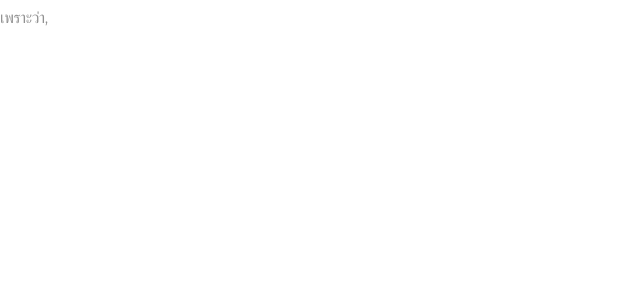
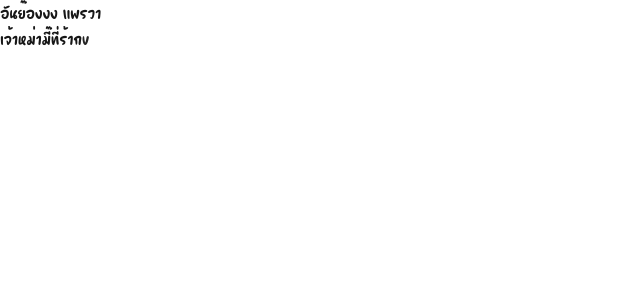
Before and after one commit to Kotchanit/happyanniversary, a Next.js app: page / in a window 1280 px wide. Shown: the top 300 px of the page, without its empty margins (0-640 px from the left). Built offline with nearby package versions, Linux system fonts and the light colour scheme.

Commit message:
second draft

```diff
--- a/src/app/components/FirstSection.tsx
+++ b/src/app/components/FirstSection.tsx
@@ -16,13 +16,16 @@ export default function FirstSection({ onComplete }: FirstSectionProps) {
 
   useEffect(() => {
     const timings = [
-      { fn: () => setStep(1), delay: 1500 },
-      { fn: () => setStep(2), delay: 3000 },
-      { fn: () => setHighlight(true), delay: 4500 },
-      { fn: () => setStep(3), delay: 7500 },
-      { fn: () => setStep(4), delay: 8500 },
-      { fn: () => setRotateSmiley(true), delay: 10000 },
-      { fn: () => setStep(5), delay: 11500 }
+      { fn: () => setStep(1), delay: 2000 },
+      { fn: () => setStep(2), delay: 9000 },
+      { fn: () => setHighlight(true), delay: 10000 },
+      { fn: () => setStep(3), delay: 13000 },
+      { fn: () => setStep(4), delay: 16000 },
+      { fn: () => setStep(5), delay: 19000 },
+      { fn: () => setStep(7), delay: 23000 },
+      { fn: () => setRotateSmiley(true), delay: 26000 },
+      { fn: () => setStep(8), delay: 29000 },
+      { fn: () => setStep(9), delay: 31000 }
     ];
 
     timings.forEach(({ fn, delay }) => {
@@ -33,30 +36,69 @@ export default function FirstSection({ onComplete }: FirstSectionProps) {
   return (
     <div className="w-full min-h-screen flex flex-col items-center justify-center bg-gradient-to-b from-[#F7A6C4] to-[#F28AB2] relative overflow-hidden">
       {/* Centered Animated Text Section */}
-      <div className="absolute inset-0 flex flex-col items-center justify-center -mt-16 text-center text-white text-lg md:text-2xl font-light">
+      <div className="absolute inset-0 flex flex-col items-center justify-center -mt-16 text-center text-white text-xl md:text-2xl font-light">
         {step === 1 && (
-          <motion.p
+          <motion.div
             key="praewa"
             className="text-3xl md:text-4xl font-bold text-white"
             initial={{ opacity: 0, y: 10 }}
             animate={{ opacity: 1, y: 0 }}
             exit={{ opacity: 0, y: -10 }}
-            transition={{ duration: 1.5, ease: "easeOut" }}
+            transition={{ duration: 2.5, ease: "easeOut" }}
           >
-            สวัสดีจ้า แพรวา,
-          </motion.p>
+            <p className="text-4xl md:text-6xl">
+              {"อันย๊องงง".split("").map((char, index) => (
+                <motion.span
+                  key={index}
+                  initial={{ opacity: 0 }}
+                  animate={{ opacity: 1 }}
+                  transition={{ duration: 0.1, delay: index * 0.1 }}
+                >
+                  {char}
+                </motion.span>
+              ))}
+              {" "}
+              <span className="text-6xl md:text-8xl">
+                {"แพรวา".split("").map((char, index) => (
+                  <motion.span
+                    key={index}
+                    initial={{ opacity: 0 }}
+                    animate={{ opacity: 1 }}
+                    transition={{ duration: 0.1, delay: ("อันย๊องงง".length + 1) * 0.1 + index * 0.1 }}
+                  >
+                    {char}
+                  </motion.span>
+                ))}
+              </span>
+            </p>
+            <p>
+              {"เจ้าหม่ามี๊ที่ร้ากของหนู ;D".split("").map((char, index) => (
+                <motion.span
+                  key={index}
+                  initial={{ opacity: 0 }}
+                  animate={{ opacity: 1 }}
+                  transition={{
+                    duration: 0.1,
+                    delay: ("อันย๊องงง".length + "แพรวา".length + 2) * 0.1 + index * 0.1
+                  }}
+                >
+                  {char}
+                </motion.span>
+              ))}
+            </p>
+          </motion.div>
         )}
 
         {step === 2 && (
           <motion.div
             key="realised-special"
-            className="text-xl md:text-2xl flex flex-col items-center"
+            className="text-3xl md:text-4xl flex flex-col items-center"
             initial={{ opacity: 0, y: 10 }}
             animate={{ opacity: 1, y: 0 }}
             exit={{ opacity: 0, y: -10 }}
-            transition={{ duration: 1.5, ease: "easeOut" }}
+            transition={{ duration: 2.5, ease: "easeOut" }}
           >
-            <p>พี่มีอะไร</p>
+            <p>ปีนี้เค้ามีของขวัญ</p>
             <motion.p
               key="special"
               className="font-bold text-white mt-2 relative inline-block"
@@ -66,7 +108,7 @@ export default function FirstSection({ onComplete }: FirstSectionProps) {
                   ? {
                     backgroundSize: "100% 100%",
                     fontSize: ["1.5rem", "2rem", "3rem"],
-                    color: ["#ffffff", "#ffffff", "#ff2a99"],
+                    color: ["#ffffff", "#ffffff", "#F7A6C4"],
                   }
                   : {}
               }
@@ -80,37 +122,64 @@ export default function FirstSection({ onComplete }: FirstSectionProps) {
                 display: "inline-block",
               }}
             >
-              พิเศษ
+              สุดพิเศษ
             </motion.p>
-            <p className="mt-2">มาให้หนู</p>
+            <p className="mt-2">มาให้เธอด้วย</p>
           </motion.div>
         )}
 
         {step === 3 && (
           <motion.p
             key="because"
-            className="text-xl md:text-2xl"
+            className="text-4xl md:text-6xl"
             initial={{ opacity: 0, y: 10 }}
             animate={{ opacity: 1, y: 0 }}
             exit={{ opacity: 0, y: -10 }}
-            transition={{ duration: 1.5, ease: "easeOut" }}
+            transition={{ duration: 2.5, ease: "easeOut" }}
           >
-            เพราะว่า,
+            ตื่นเต้นไหม ?
           </motion.p>
         )}
 
         {step === 4 && (
+          <motion.p
+            key="ready"
+            className="text-4xl md:text-6xl"
+            initial={{ opacity: 0, y: 10 }}
+            animate={{ opacity: 1, y: 0 }}
+            exit={{ opacity: 0, y: -10 }}
+            transition={{ duration: 2.5, ease: "easeOut" }}
+          >
+            พร้อมยัง ?
+          </motion.p>
+        )}
+
+        {step === 5 && (
+          <motion.p
+            key="effort"
+            className="text-4xl md:text-6xl"
+            initial={{ opacity: 0, y: 10 }}
+            animate={{ opacity: 1, y: 0 }}
+            exit={{ opacity: 0, y: -10 }}
+            transition={{ duration: 2.5, ease: "easeOut" }}
+          >
+            ตั้งใจทำให้มากเลยนะ อิอิ
+          </motion.p>
+        )}
+
+        {step === 7 && (
           <motion.div
             key="youarespecial"
-            className="text-4xl md:text-5xl font-bold text-black flex items-center"
+            className="text-4xl md:text-5xl font-bold text-black flex flex-col items-center"
             initial={{ opacity: 0, scale: 0.8, y: 10 }}
             animate={{ opacity: 1, scale: 1.2, y: 0 }}
             exit={{ opacity: 0, y: -10 }}
             transition={{ duration: 1.5, ease: "easeOut" }}
           >
-            You are Special
-            <motion.span
-              className="inline-block ml-[22px]" // Slight spacing tweak
+            <p>เพราะว่า</p>
+            <p>เธอคือคนพิเศษของเค้า</p>
+            <motion.p
+              className="inline-block ml-[22px]"
               initial={{ rotate: 0, scale: 1 }}
               animate={rotateSmiley ? { rotate: 90, scale: 1.3 } : {}}
               transition={{ duration: 1.5, ease: "easeOut" }}
@@ -122,13 +191,26 @@ export default function FirstSection({ onComplete }: FirstSectionProps) {
               }}
             >
               :)
-            </motion.span>
+            </motion.p>
           </motion.div>
+        )}
+
+        {step === 8 && (
+          <motion.p
+            key="hope"
+            className="text-4xl md:text-5xl font-bold text-black"
+            initial={{ opacity: 0, y: 10 }}
+            animate={{ opacity: 1, y: 0 }}
+            exit={{ opacity: 0, y: -10 }}
+            transition={{ duration: 1.5, ease: "easeOut" }}
+          >
+            หวังว่าเธอจะชอบนะงับ
+          </motion.p>
         )}
       </div>
 
       {/* Envelope Appears Centered */}
-      {step === 5 && (
+      {step === 9 && (
         <motion.div
           className="fixed inset-0 flex items-center justify-center w-full h-full bg-black/20 backdrop-blur-sm z-50"
           initial={{ opacity: 0, y: 50 }}
--- a/src/app/globals.css
+++ b/src/app/globals.css
@@ -1,6 +1,22 @@
 @tailwind base;
 @tailwind components;
 @tailwind utilities;
+
+@font-face {
+  font-family: 'MN Tobiko';
+  src: url('/font/MN Tobiko.ttf') format('truetype');
+  font-weight: normal;
+  font-style: normal;
+  font-display: swap;
+}
+
+@font-face {
+  font-family: 'MN Tobiko';
+  src: url('/font/MN Tobiko Italic.ttf') format('truetype');
+  font-weight: normal;
+  font-style: italic;
+  font-display: swap;
+}
 
 :root {
   --background: #ffffff;
@@ -17,12 +33,12 @@
 body {
   color: var(--foreground);
   background: var(--background);
-  font-family: 'Montserrat', Helvetica, Arial, Lucida, sans-serif;
+  font-family: 'MN Tobiko', 'Montserrat', Helvetica, Arial, Lucida, sans-serif;
   letter-spacing: -0.025em;
 }
 
 h1, h2, h3, h4, h5, h6 {
-  font-family: 'Montserrat', Helvetica, Arial, Lucida, sans-serif;
+  font-family: 'MN Tobiko', 'Montserrat', Helvetica, Arial, Lucida, sans-serif;
   letter-spacing: -0.05em;
   font-weight: 600;
 }
```
